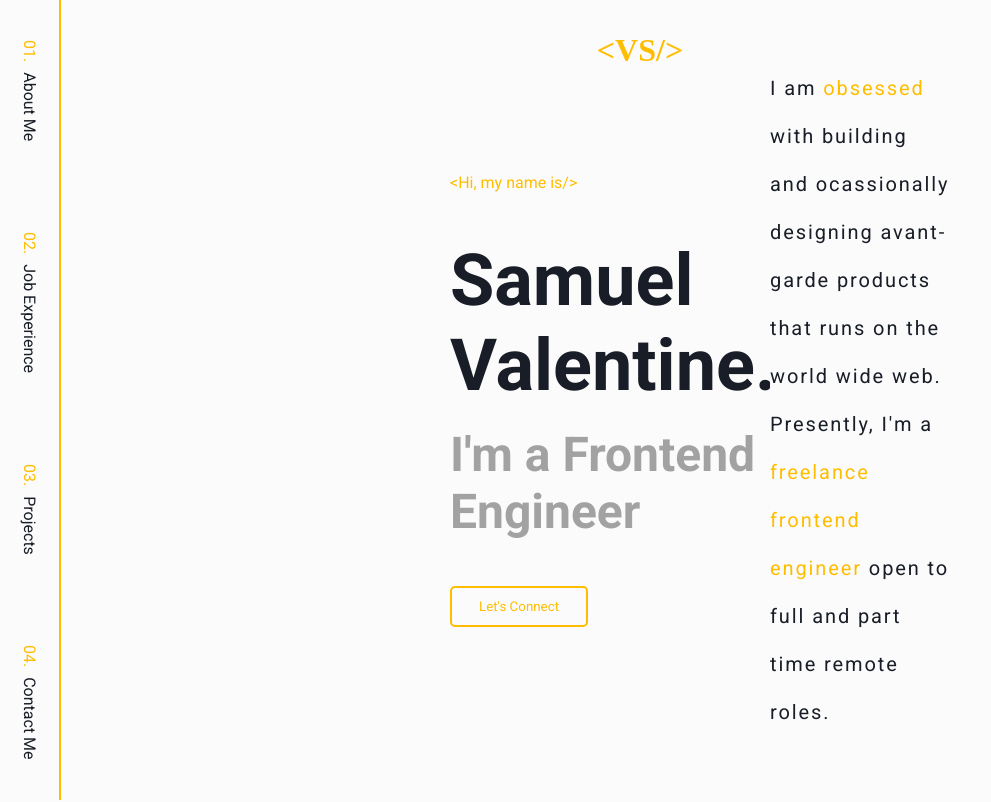
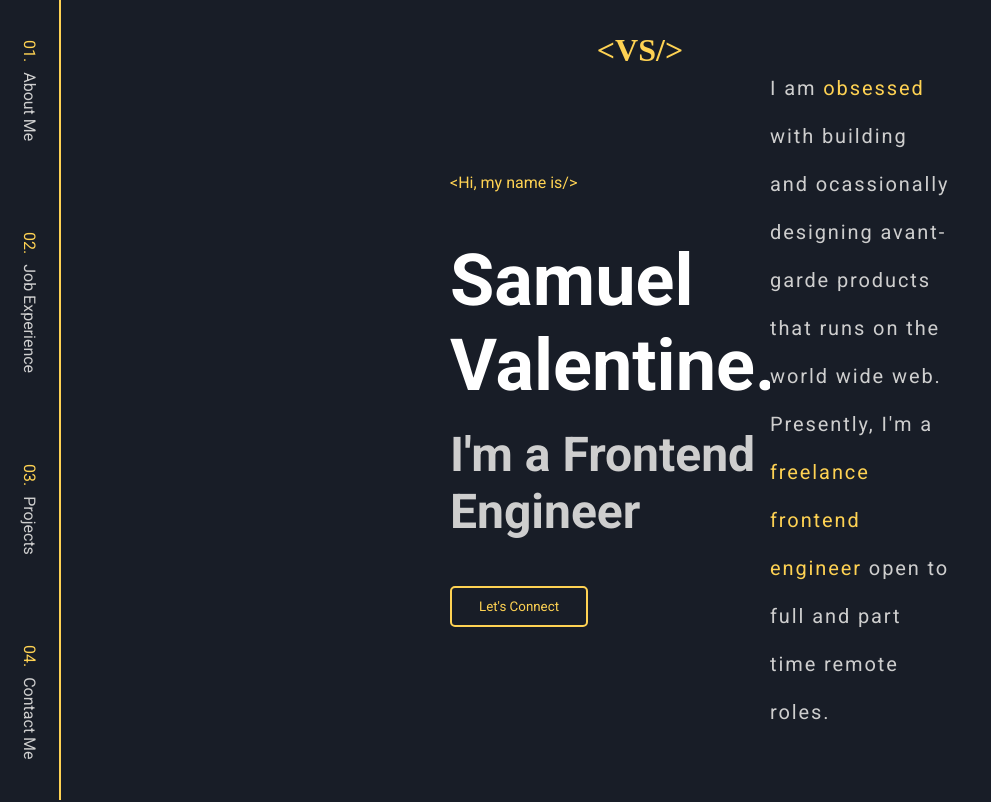
Before and after one commit to valentinesamuel/portfolio, an Angular app: page / in a window 1280 px wide. Shown: the top 802 px of the page, without its empty margins (0-991 px from the left). Built offline with nearby package versions, Linux system fonts and the light colour scheme; a web font is replaced by a local one.

Commit message:
feat: added the bullet points

```diff
--- a/src/app/home/home.component.scss
+++ b/src/app/home/home.component.scss
@@ -185,7 +185,6 @@
       display: flex;
       margin-bottom: 100px;
       width: 100%;
-      // justify-content: center;
       ul {
         max-width: max-content;
         padding: 0;
@@ -238,7 +237,7 @@
               display: flex;
               align-items: baseline;
               margin-bottom: 18px;
-              &::before{
+              &::before {
                 content: "▹";
                 color: var(--sec);
               }
--- a/src/app/home/home.component.ts
+++ b/src/app/home/home.component.ts
@@ -6,7 +6,7 @@ import { Component, OnInit } from '@angular/core';
   styleUrls: ['./home.component.scss']
 })
 export class HomeComponent implements OnInit {
-  darkTheme = false;
+  darkTheme = true;
   company: any = 'mission';
   selected
 
```
